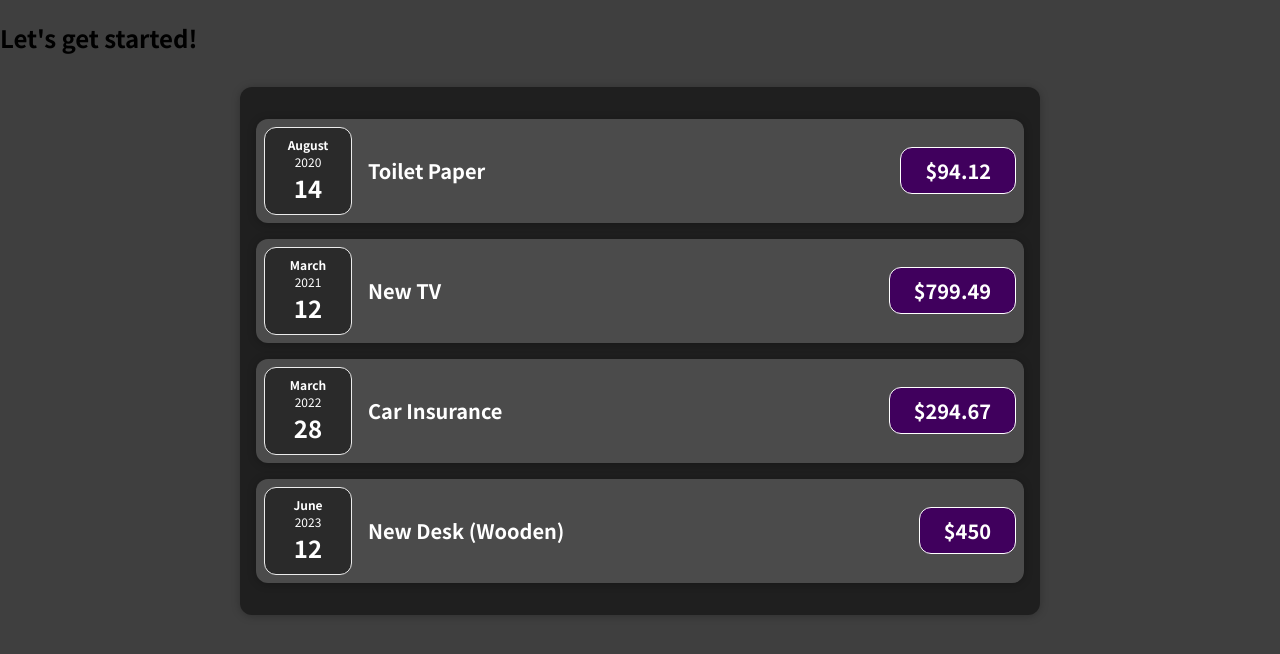
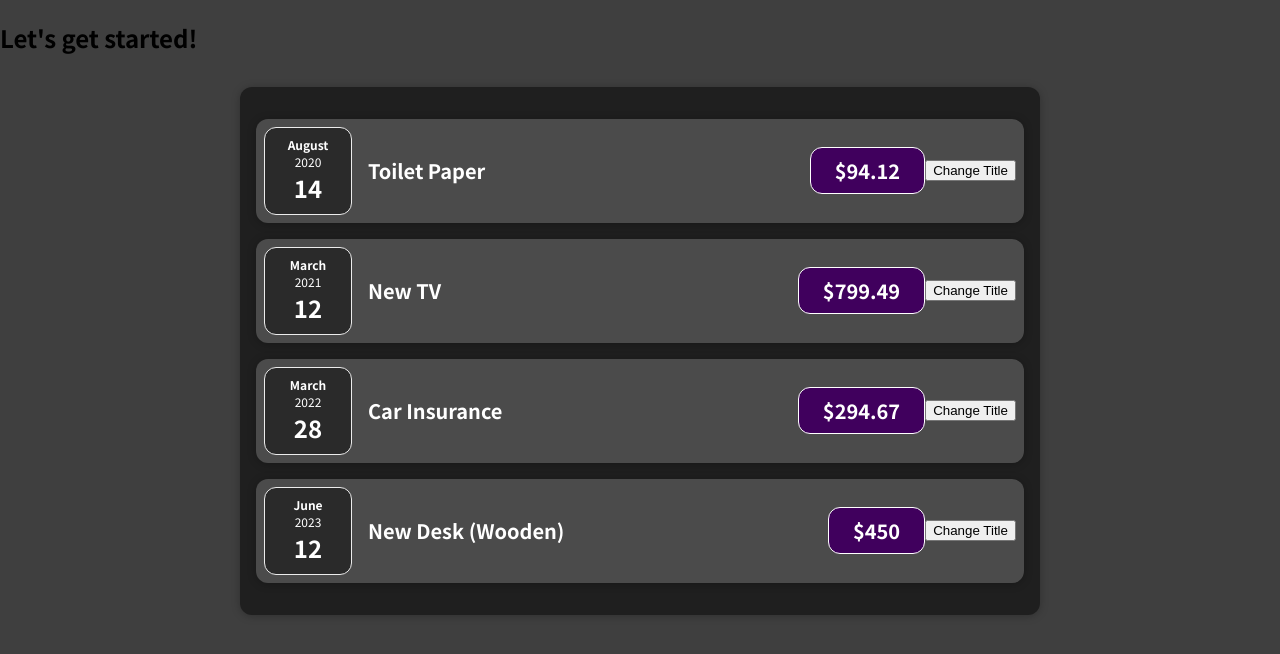
Before and after one commit to Ahmed-Eid7/expenses-tracker, a React (Create React App) app: page / in a window 1280 px wide. Shown: the top 654 px of the page. Built offline with nearby package versions, Linux system fonts and the light colour scheme.

Commit message:
Learing about events and states

```diff
--- a/src/components/Expenses/ExpenseItem.js
+++ b/src/components/Expenses/ExpenseItem.js
@@ -1,3 +1,5 @@
+import { useState } from "react";
+
 import ExpenseDate from "./ExpenseDate";
 import Card from "../UI/Card";
 
@@ -5,15 +7,23 @@
 
 // You can destructuring it
 const ExpenseItem = (props) => {
+  const [title, setTitle] = useState(props.title);
+
+  const clickHandler = () => {
+    setTitle("Updated!");
+    console.log("Clicked!!!");
+  };
+
   return (
     <Card className="expense-item">
       <ExpenseDate date={props.date} />
       <div className="expense-item__description">
-        <h2>{props.title}</h2>
+        <h2>{title}</h2>
         <div className="expense-item__price">${props.amount}</div>
       </div>
+      <button onClick={clickHandler}>Change Title</button>
     </Card>
   );
-}
+};
 
 export default ExpenseItem;
```
